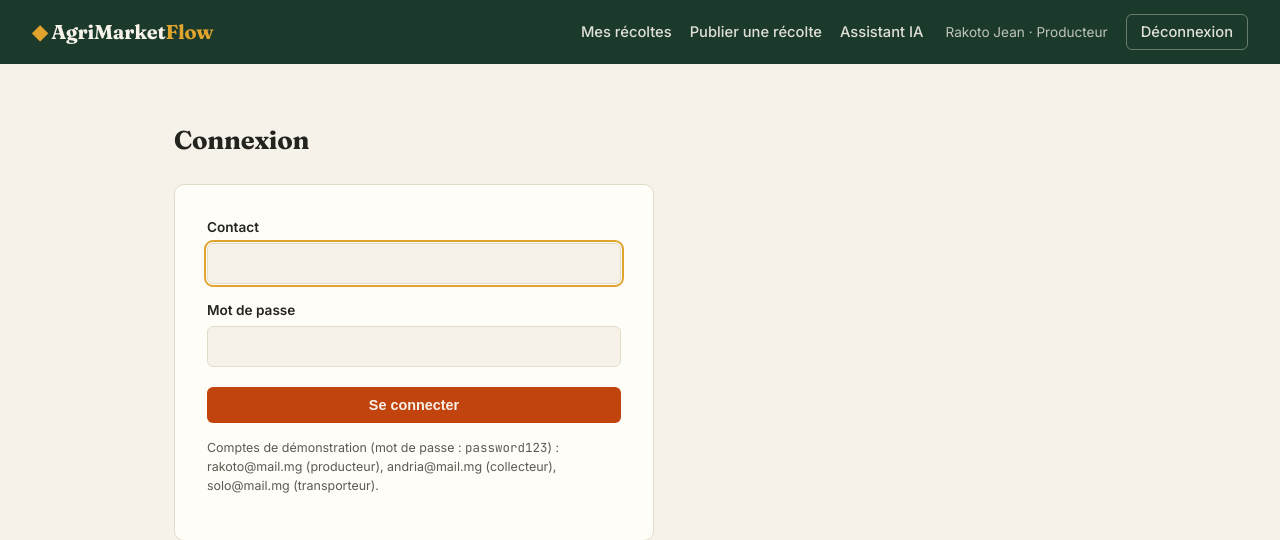
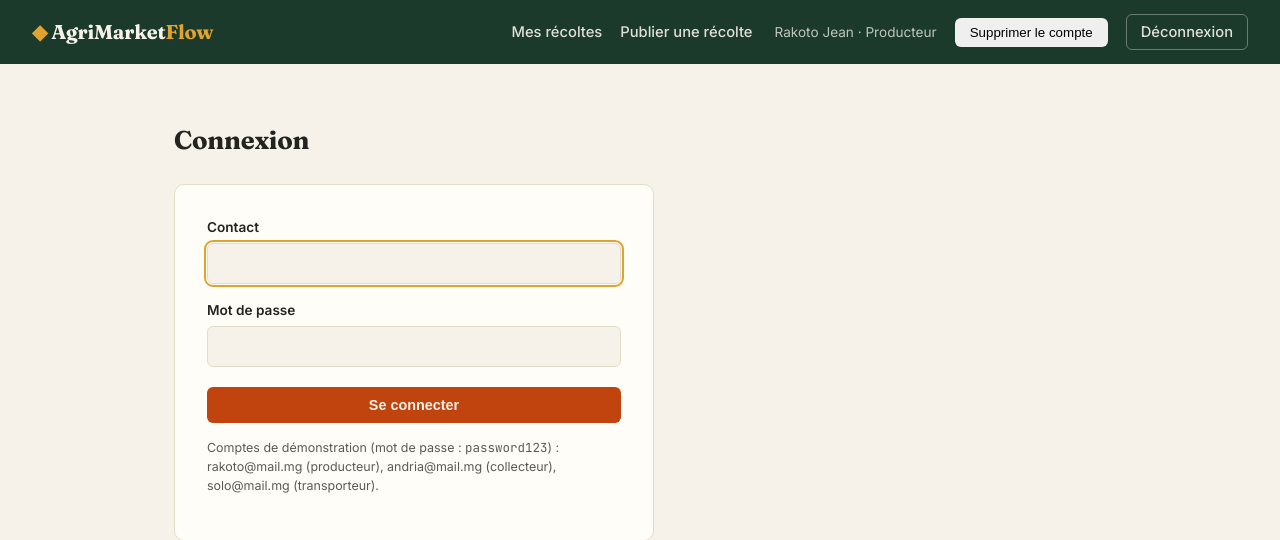
Before and after one commit to edwinkevin2007-dot/Projet-IA, a Flask app: page /connexion in a window 1280 px wide. Shown: the top 540 px of the page. Run offline with Flask 3, Linux system fonts and the light colour scheme; a user stored in the database is signed in; data comes from the database, SQL or seed files in the repository.

Commit message:
Modification de base.html

```diff
--- a/agrimarketflow 2/templates/base.html
+++ b/agrimarketflow 2/templates/base.html
@@ -7,8 +7,6 @@
 <link rel="preconnect" href="https://fonts.googleapis.com">
 <link href="https://fonts.googleapis.com/css2?family=Fraunces:opsz,wght@9..144,500;9..144,700&family=Inter:wght@400;500;600&family=JetBrains+Mono:wght@400;600&display=swap" rel="stylesheet">
 <link rel="stylesheet" href="{{ url_for('static', filename='style.css') }}">
-<link rel="stylesheet" href="https://unpkg.com/leaflet@1.9.4/dist/leaflet.css" />
-<script src="https://unpkg.com/leaflet@1.9.4/dist/leaflet.js"></script>
 {% block extra_head %}{% endblock %}
 </head>
 <body>
@@ -24,8 +22,19 @@
       {% else %}
         <a href="{{ url_for('prestataire_dashboard') }}">Récoltes à proximité</a>
       {% endif %}
-      <a href="{{ url_for('assistant_ia') }}">Assistant IA</a>
+
       <span class="nav-user">{{ current_user.nom_complet }} · {{ current_user.type_profil }}</span>
+
+      <form action="{{ url_for('supprimer_compte') }}" method="GET" class="inline-form" style="display:inline;">
+        <button
+          type="submit"
+          class="btn-ghost btn-danger"
+          onclick="return confirm('Voulez-vous vraiment supprimer votre compte ? Cette action est irréversible.')"
+        >
+          Supprimer le compte
+        </button>
+      </form>
+
       <a href="{{ url_for('deconnexion') }}" class="btn-ghost">Déconnexion</a>
     {% else %}
       <a href="{{ url_for('connexion') }}">Connexion</a>
```
